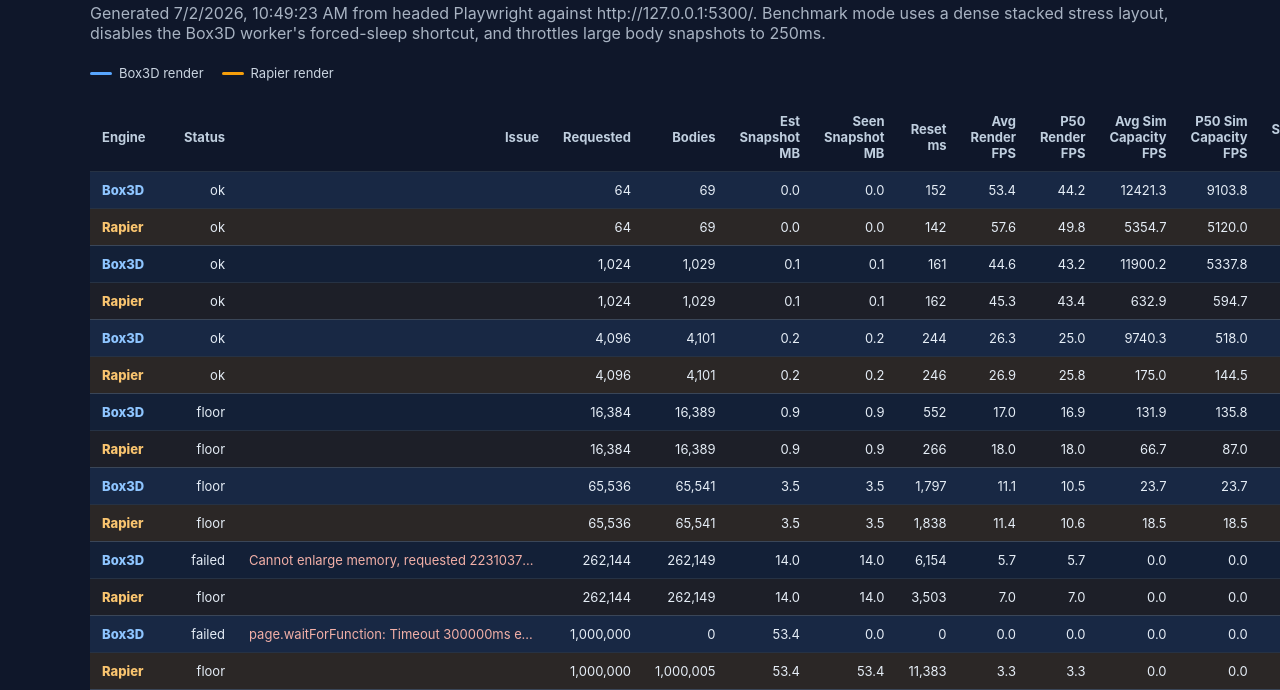
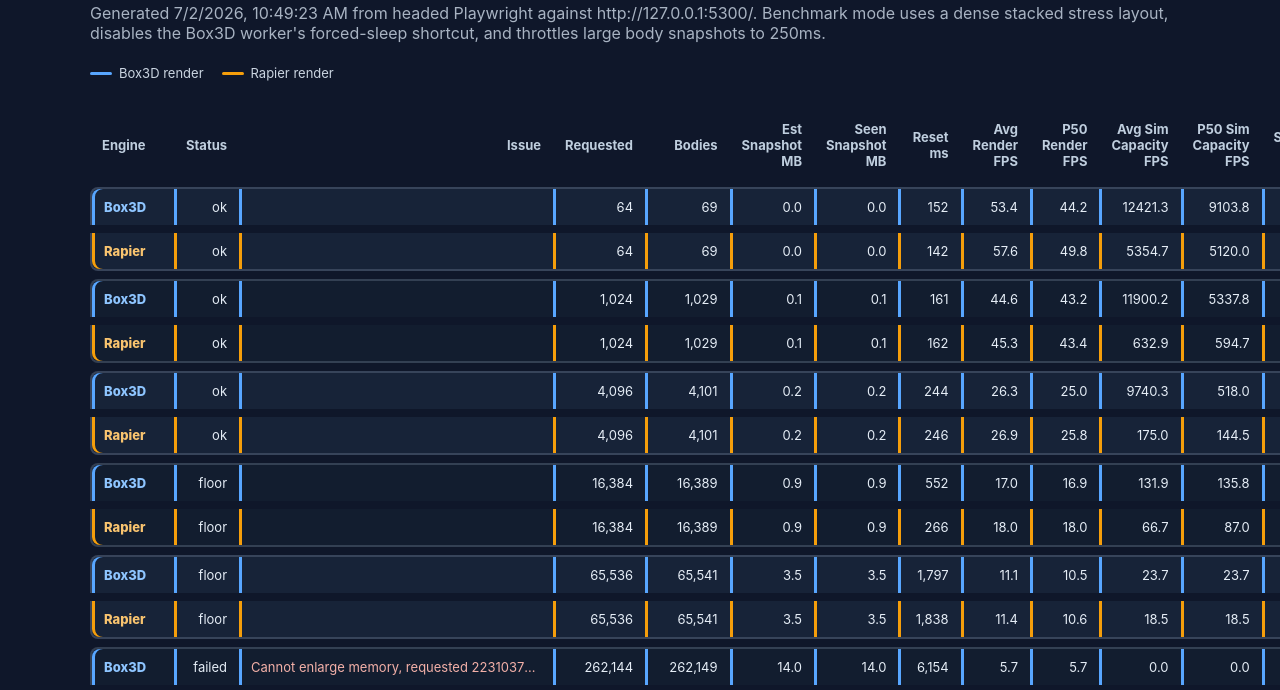
Before and after one commit to TheSeanLavery/wasm-box3d, a website: page bench-results/latest.html in a window 1280 px wide. Shown: the part 65-755 px from the top of the page. Drawn offline with Linux system fonts and the light colour scheme.

Commit message:
Group benchmark table rows by body count

```diff
--- a/bench-results/latest.html
+++ b/bench-results/latest.html
@@ -12,15 +12,23 @@
       h2 { margin: 0 0 14px; font-size: 18px; }
       h3 { margin: 0 0 8px; font-size: 13px; color: #c9d7e8; }
       p { margin: 0 0 22px; color: #a8b3c2; }
-      table { width: 100%; border-collapse: collapse; margin: 22px 0 28px; font-size: 13px; }
-      th, td { padding: 10px 12px; border-bottom: 1px solid #263244; text-align: right; }
+      table { width: 100%; border-collapse: separate; border-spacing: 0 8px; margin: 22px 0 28px; font-size: 13px; }
+      th, td { padding: 10px 12px; text-align: right; }
       th:first-child, td:first-child { text-align: left; }
       th { color: #bfcede; font-weight: 700; }
-      tbody tr.pair-even.box3d { background: rgba(88, 166, 255, 0.12); }
-      tbody tr.pair-even.rapier { background: rgba(245, 158, 11, 0.12); }
-      tbody tr.pair-odd.box3d { background: rgba(88, 166, 255, 0.06); }
-      tbody tr.pair-odd.rapier { background: rgba(245, 158, 11, 0.06); }
-      tbody tr.rapier td { border-bottom-color: #3a4658; }
+      tbody tr.engine-row td { background: #151f31; border-style: solid; border-color: rgba(148, 163, 184, 0.26); border-width: 0; }
+      tbody tr.pair-even td { background: #172338; }
+      tbody tr.pair-odd td { background: #121d2f; }
+      tbody tr.box3d td { box-shadow: inset 3px 0 0 #58a6ff; }
+      tbody tr.rapier td { box-shadow: inset 3px 0 0 #f59e0b; }
+      tbody tr.pair-start td { border-top-width: 2px; }
+      tbody tr.pair-end td { border-bottom-width: 2px; }
+      tbody tr.engine-row td:first-child { border-left-width: 2px; }
+      tbody tr.engine-row td:last-child { border-right-width: 2px; }
+      tbody tr.pair-start td:first-child { border-top-left-radius: 8px; }
+      tbody tr.pair-start td:last-child { border-top-right-radius: 8px; }
+      tbody tr.pair-end td:first-child { border-bottom-left-radius: 8px; }
+      tbody tr.pair-end td:last-child { border-bottom-right-radius: 8px; }
       .engine-chip { display: inline-flex; align-items: center; min-width: 58px; font-weight: 800; }
       .engine-chip.box3d { color: #8ec5ff; }
       .engine-chip.rapier { color: #f9c46f; }
@@ -54,7 +62,7 @@
           </tr>
         </thead>
         <tbody>
-        <tr class="engine-row box3d pair-even">
+        <tr class="engine-row box3d pair-even pair-start">
           <td><span class="engine-chip box3d">Box3D</span></td>
           <td>ok</td>
           <td class="issue-cell"></td>
@@ -73,7 +81,7 @@
         </tr>
 
 
-        <tr class="engine-row rapier pair-even">
+        <tr class="engine-row rapier pair-even pair-end">
           <td><span class="engine-chip rapier">Rapier</span></td>
           <td>ok</td>
           <td class="issue-cell"></td>
@@ -92,7 +100,7 @@
         </tr>
 
 
-        <tr class="engine-row box3d pair-odd">
+        <tr class="engine-row box3d pair-odd pair-start">
           <td><span class="engine-chip box3d">Box3D</span></td>
           <td>ok</td>
           <td class="issue-cell"></td>
@@ -111,7 +119,7 @@
         </tr>
 
 
-        <tr class="engine-row rapier pair-odd">
+        <tr class="engine-row rapier pair-odd pair-end">
           <td><span class="engine-chip rapier">Rapier</span></td>
           <td>ok</td>
           <td class="issue-cell"></td>
@@ -130,7 +138,7 @@
         </tr>
 
 
-        <tr class="engine-row box3d pair-even">
+        <tr class="engine-row box3d pair-even pair-start">
           <td><span class="engine-chip box3d">Box3D</span></td>
           <td>ok</td>
           <td class="issue-cell"></td>
@@ -149,7 +157,7 @@
         </tr>
 
 
-        <tr class="engine-row rapier pair-even">
+        <tr class="engine-row rapier pair-even pair-end">
           <td><span class="engine-chip rapier">Rapier</span></td>
           <td>ok</td>
           <td class="issue-cell"></td>
@@ -168,7 +176,7 @@
         </tr>
 
 
-        <tr class="engine-row box3d pair-odd">
+        <tr class="engine-row box3d pair-odd pair-start">
           <td><span class="engine-chip box3d">Box3D</span></td>
           <td>floor</td>
           <td class="issue-cell"></td>
@@ -187,7 +195,7 @@
         </tr>
 
 
-        <tr class="engine-row rapier pair-odd">
+        <tr class="engine-row rapier pair-odd pair-end">
           <td><span class="engine-chip rapier">Rapier</span></td>
           <td>floor</td>
           <td class="issue-cell"></td>
@@ -206,7 +214,7 @@
         </tr>
 
 
-        <tr class="engine-row box3d pair-even">
+        <tr class="engine-row box3d pair-even pair-start">
           <td><span class="engine-chip box3d">Box3D</span></td>
           <td>floor</td>
           <td class="issue-cell"></td>
@@ -225,7 +233,7 @@
         </tr>
 
 
-        <tr class="engine-row rapier pair-even">
+        <tr class="engine-row rapier pair-even pair-end">
           <td><span class="engine-chip rapier">Rapier</span></td>
           <td>floor</td>
           <td class="issue-cell"></td>
@@ -244,7 +252,7 @@
         </tr>
 
 
-        <tr class="engine-row box3d pair-odd">
+        <tr class="engine-row box3d pair-odd pair-start">
           <td><span class="engine-chip box3d">Box3D</span></td>
           <td>failed</td>
           <td class="issue-cell">Cannot enlarge memory, requested 2231037952 bytes, but the limit is 2147483648 bytes! | Cannot enlarge memory, requested 2231042048 bytes, but the limit is 2147483648 bytes! | Aborted(native code called abort()) | ErrorEvent</td>
@@ -263,7 +271,7 @@
         </tr>
 
 
-        <tr class="engine-row rapier pair-odd">
+        <tr class="engine-row rapier pair-odd pair-end">
           <td><span class="engine-chip rapier">Rapier</span></td>
           <td>floor</td>
           <td class="issue-cell"></td>
@@ -282,7 +290,7 @@
         </tr>
 
 
-        <tr class="engine-row box3d pair-even">
+        <tr class="engine-row box3d pair-even pair-start">
           <td><span class="engine-chip box3d">Box3D</span></td>
           <td>failed</td>
           <td class="issue-cell">page.waitForFunction: Timeout 300000ms exceeded.</td>
@@ -301,7 +309,7 @@
         </tr>
 
 
-        <tr class="engine-row rapier pair-even">
+        <tr class="engine-row rapier pair-even pair-end">
           <td><span class="engine-chip rapier">Rapier</span></td>
           <td>floor</td>
           <td class="issue-cell"></td>
```
Also changed, not shown: examples/three-viewer/benchmark-engines.cjs (+16 -8 lines), bench-results/latest.png.
